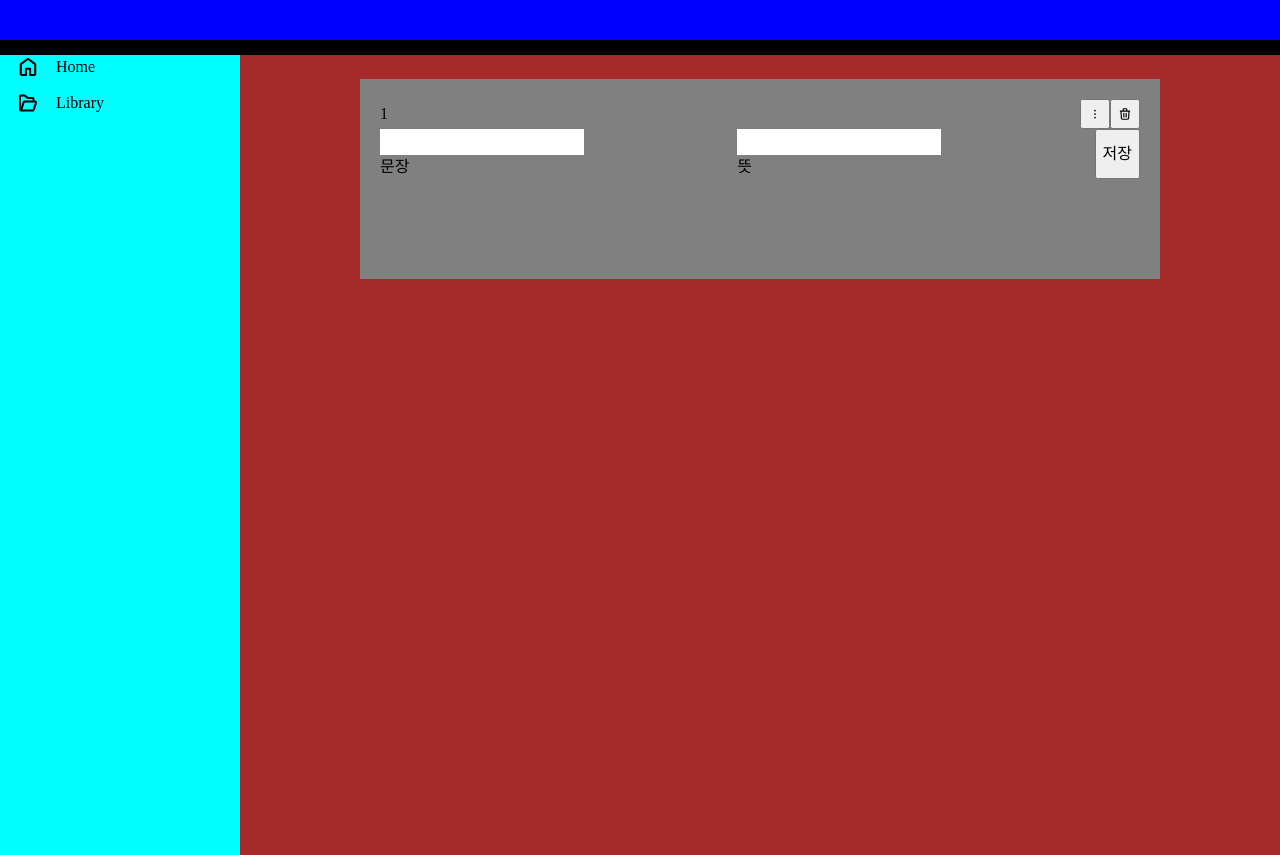
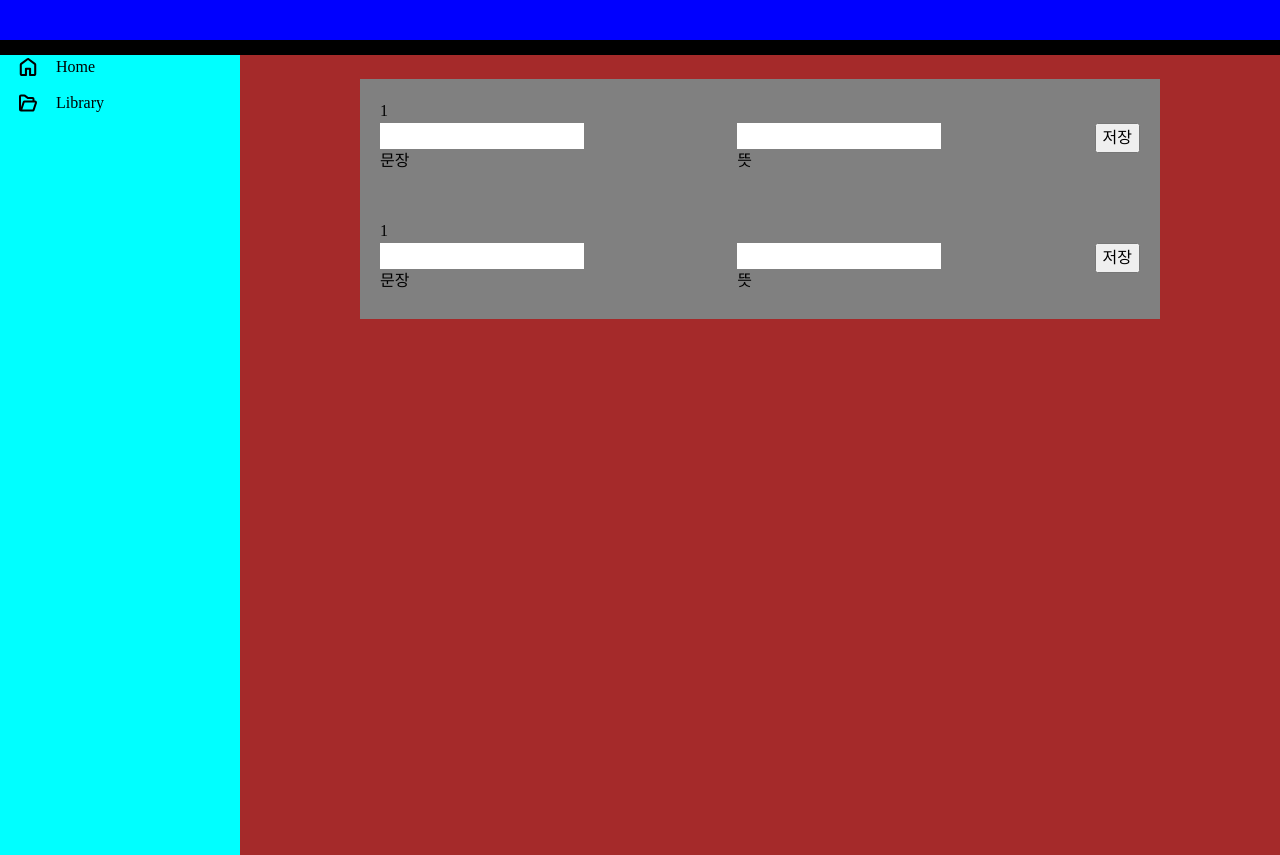
Before and after one commit to soonhoKwon0401/My_First_Project, a website built with Vite: page index.html in a window 1280 px wide. Built offline with nearby package versions, Linux system fonts and the light colour scheme.

Commit message:
리스트 추가 기능 수정

```diff
--- a/index.html
+++ b/index.html
@@ -56,7 +56,8 @@
             <div class="app__content__card__inner">
               <div class="content__container__header">
                 <span class="content__numbers">1</span>
-                <div class="content__input-box__menu">
+                <!-- start of right menu-->
+                <!-- <div class="content__input-box__menu">
                   <button class="content__input-box__more-button">
                     <svg viewBox="0 0 24 24" fill="currentColor">
                       <path
@@ -82,9 +83,11 @@
                       />
                     </svg>
                   </button>
+                </div> -->
+                <!-- End of right menu  -->
               </div>
-              </div>
-              <form class="content__container__text-box">
+              <form class="content__container__form__text-box" id="text-box">
+                <div class="content__container__text-box">
                   <div class="content__sentence__inner">
                     <input
                       type="text"
@@ -101,11 +104,17 @@
                     />
                     <label for="mean" class="label__mean">뜻</label>
                   </div>
-                <button class="content_text-box__submit" type="submit">
+                  <div class="content_text-box__submit_inner">
+                    <button
+                      class="content_text-box__submit"
+                      type="submit"
+                      form="text-box"
+                    >
                       저장
                     </button>
+                  </div>
+                </div>
               </form>
-              <div class="content__container__label"></div>
             </div>
           </div>
         </main>
--- a/index.js
+++ b/index.js
@@ -1,11 +1,80 @@
 "use strict";
 
+const mainContent = document.querySelector(".app__content");
 const goToAddPage = document.querySelector(".app__main");
 const appContent = document.querySelector(".app__content-card");
 
-const wordForm = document.querySelector(".content__container__text-box");
+const wordForm = document.querySelector(".content__container__form__text-box");
 const sentenceInput = document.querySelector("#sentence");
 const meanInput = document.querySelector("#mean");
+
+const cardTemplate = `
+<div class="app__content-card">
+            <div class="app__content__card__inner">
+              <div class="content__container__header">
+                <span class="content__numbers">1</span>
+                <!-- start of right menu-->
+                <!-- <div class="content__input-box__menu">
+                  <button class="content__input-box__more-button">
+                    <svg viewBox="0 0 24 24" fill="currentColor">
+                      <path
+                        fill-rule="evenodd"
+                        d="M10.5 6a1.5 1.5 0 113 0 1.5 1.5 0 01-3 0zm0 6a1.5 1.5 0 113 0 1.5 1.5 0 01-3 0zm0 6a1.5 1.5 0 113 0 1.5 1.5 0 01-3 0z"
+                        clip-rule="evenodd"
+                      />
+                    </svg>
+                  </button>
+                  <button class="content__input-box_delete-button">
+                    <svg
+                      viewBox="0 0 24 24"
+                      fill="none"
+                      stroke="currentColor"
+                      width="20"
+                      height="20"
+                    >
+                      <path
+                        stroke-linecap="round"
+                        stroke-linejoin="round"
+                        stroke-width="2"
+                        d="M19 7l-.867 12.142A2 2 0 0116.138 21H7.862a2 2 0 01-1.995-1.858L5 7m5 4v6m4-6v6m1-10V4a1 1 0 00-1-1h-4a1 1 0 00-1 1v3M4 7h16"
+                      />
+                    </svg>
+                  </button>
+                </div> -->
+                <!-- End of right menu  -->
+              </div>
+              <form class="content__container__form__text-box" id="text-box">
+                <div class="content__container__text-box">
+                  <div class="content__sentence__inner">
+                    <input
+                      type="text"
+                      id="sentence"
+                      class="content__text-box__sentence"
+                    />
+                    <label for="sentence" class="label__sentence">문장</label>
+                  </div>
+                  <div class="content__mean__inner">
+                    <input
+                      type="text"
+                      id="mean"
+                      class="content__text-box__mean"
+                    />
+                    <label for="mean" class="label__mean">뜻</label>
+                  </div>
+                  <div class="content_text-box__submit_inner">
+                    <button
+                      class="content_text-box__submit"
+                      type="submit"
+                      form="text-box"
+                    >
+                      저장
+                    </button>
+                  </div>
+                </div>
+              </form>
+            </div>
+          </div>
+  `;
 
 wordForm.addEventListener("submit", (event) => {
   event.preventDefault();
@@ -17,16 +86,27 @@ function getInputValue() {
   const mean = meanInput.value.trim();
   if (!sentence || !mean) {
     alert("문장 또는 뜻을 입력해주세요");
+    return;
   }
   setWords(sentence, mean);
+  alert("저장되었습니다.");
+  wordForm.reset();
+  sentenceInput.focus();
 }
 
 function setWords(sentence, mean) {
-  localStorage.setItem(sentence, mean);
-  console.log(localStorage.getItem(sentence));
+  const id = Date.now();
+  const data = {
+    sentence,
+    mean,
+  };
+  localStorage.setItem(id, JSON.stringify(data));
 }
-// 뜻도 value 값을 이용해서 문장을 가져올 수 있는 방법은?
-// 저장 후 안내 메시지 추가
+setWordsList();
+
+function setWordsList() {
+  mainContent.insertAdjacentHTML("beforeend", cardTemplate);
+}
 
 goToAddPage.addEventListener("click", (event) => {
   const linkEl = event.target.closest("[data-link]");
--- a/style.css
+++ b/style.css
@@ -53,7 +53,7 @@ body {
   gap: 10px;
   width: 100%;
   max-width: 800px;
-  min-height: 200px;
+  min-height: 120px;
   margin-inline: auto;
   background-color: gray;
 }
```
Lines whose indentation alone changed are shown as unchanged.
